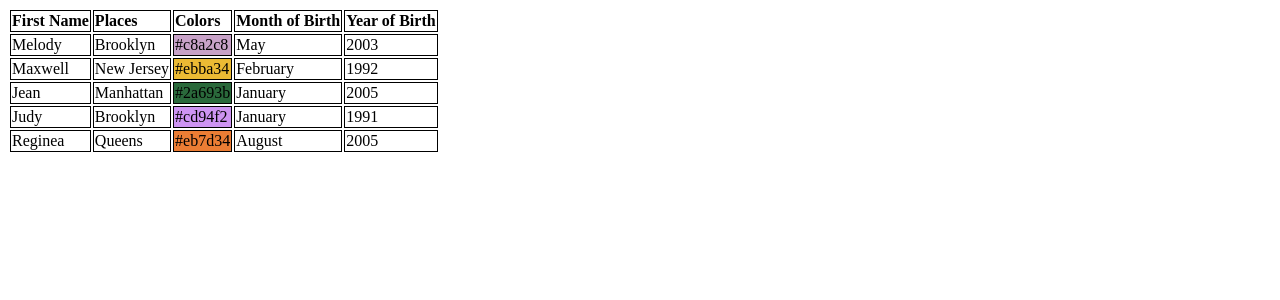
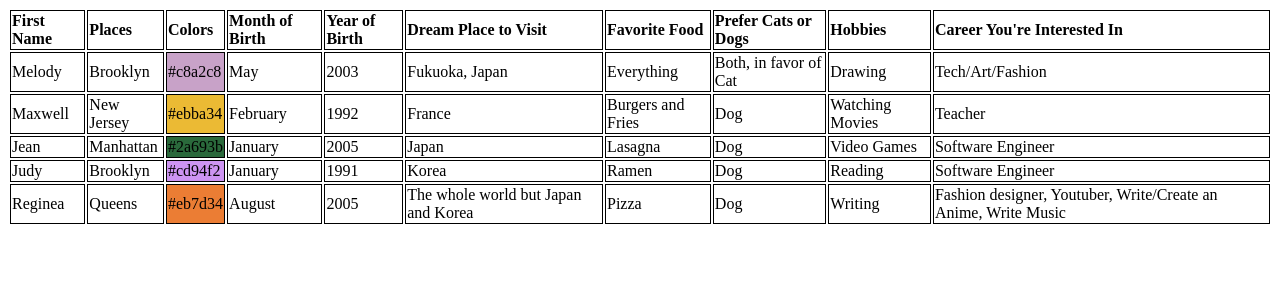
Before and after one commit to WaluigiTime/hypelistproject, a React (Create React App) app: page / in a window 1280 px wide. Shown: the top 300 px of the page. Built offline with nearby package versions, Linux system fonts and the light colour scheme.

Commit message:
more polishing of code added more categories that I felt were the most important

```diff
--- a/src/App.js
+++ b/src/App.js
@@ -10,6 +10,11 @@ export default function App() {
           <th>Colors</th>
           <th>Month of Birth</th>
           <th>Year of Birth</th>
+          <th>Dream Place to Visit</th>
+          <th>Favorite Food</th>
+          <th>Prefer Cats or Dogs</th>
+          <th>Hobbies</th>
+          <th>Career You're Interested In</th>
         </tr>
 
         <tr>
@@ -18,6 +23,11 @@ export default function App() {
           <td style={{ backgroundColor: hypeColors[0] }}>{hypeColors[0]}</td>
           <td>{hypeMonths[0]}</td>
           <td>{hypeYears[0]}</td>
+          <td>{hypeDreams[0]}</td>
+          <td>{hypeFoods[0]}</td>
+          <td>{hypePets[0]}</td>
+          <td>{hypeHobbies[0]}</td>
+          <td>{hypeCareers[0]}</td>
         </tr>
         <tr>
           <td>{hypeNames[1]}</td>
@@ -25,6 +35,11 @@ export default function App() {
           <td style={{ backgroundColor: hypeColors[1] }}>{hypeColors[1]}</td>
           <td>{hypeMonths[1]}</td>
           <td>{hypeYears[1]}</td>
+          <td>{hypeDreams[1]}</td>
+          <td>{hypeFoods[1]}</td>
+          <td>{hypePets[1]}</td>
+          <td>{hypeHobbies[1]}</td>
+          <td>{hypeCareers[1]}</td>
         </tr>
         <tr>
           <td>{hypeNames[2]}</td>
@@ -32,6 +47,11 @@ export default function App() {
           <td style={{ backgroundColor: hypeColors[2] }}>{hypeColors[2]}</td>
           <td>{hypeMonths[2]}</td>
           <td>{hypeYears[2]}</td>
+          <td>{hypeDreams[2]}</td>
+          <td>{hypeFoods[2]}</td>
+          <td>{hypePets[2]}</td>
+          <td>{hypeHobbies[2]}</td>
+          <td>{hypeCareers[2]}</td>
         </tr>
         <tr>
           <td>{hypeNames[3]}</td>
@@ -39,6 +59,11 @@ export default function App() {
           <td style={{ backgroundColor: hypeColors[3] }}>{hypeColors[3]}</td>
           <td>{hypeMonths[3]}</td>
           <td>{hypeYears[3]}</td>
+          <td>{hypeDreams[3]}</td>
+          <td>{hypeFoods[3]}</td>
+          <td>{hypePets[3]}</td>
+          <td>{hypeHobbies[3]}</td>
+          <td>{hypeCareers[3]}</td>
         </tr>
         <tr>
           <td>{hypeNames[4]}</td>
@@ -46,6 +71,11 @@ export default function App() {
           <td style={{ backgroundColor: hypeColors[4] }}>{hypeColors[4]}</td>
           <td>{hypeMonths[4]}</td>
           <td>{hypeYears[4]}</td>
+          <td>{hypeDreams[4]}</td>
+          <td>{hypeFoods[4]}</td>
+          <td>{hypePets[4]}</td>
+          <td>{hypeHobbies[4]}</td>
+          <td>{hypeCareers[4]}</td>
         </tr>
       </table>
     </div>
@@ -103,3 +133,37 @@ let hypeColors = ["#c8a2c8", "#ebba34", "#2a693b", "#cd94f2", " #eb7d34"];
 let hypeYears = ["2003", "1992", "2005", "1991", "2005"];
 
 let hypeMonths = ["May", "February", "January", "January", "August"];
+
+let hypeDreams = [
+  "Fukuoka, Japan",
+  "France",
+  "Japan",
+  "Korea",
+  "The whole world but Japan and Korea"
+];
+
+let hypeFoods = [
+  "Everything",
+  "Burgers and Fries",
+  "Lasagna",
+  "Ramen",
+  "Pizza"
+];
+
+let hypePets = ["Both, in favor of Cat", "Dog", "Dog", "Dog", "Dog"];
+
+let hypeHobbies = [
+  "Drawing",
+  "Watching Movies",
+  "Video Games",
+  "Reading",
+  "Writing"
+];
+
+let hypeCareers = [
+  "Tech/Art/Fashion",
+  "Teacher",
+  "Software Engineer",
+  "Software Engineer",
+  "Fashion designer, Youtuber, Write/Create an Anime, Write Music"
+];
```
